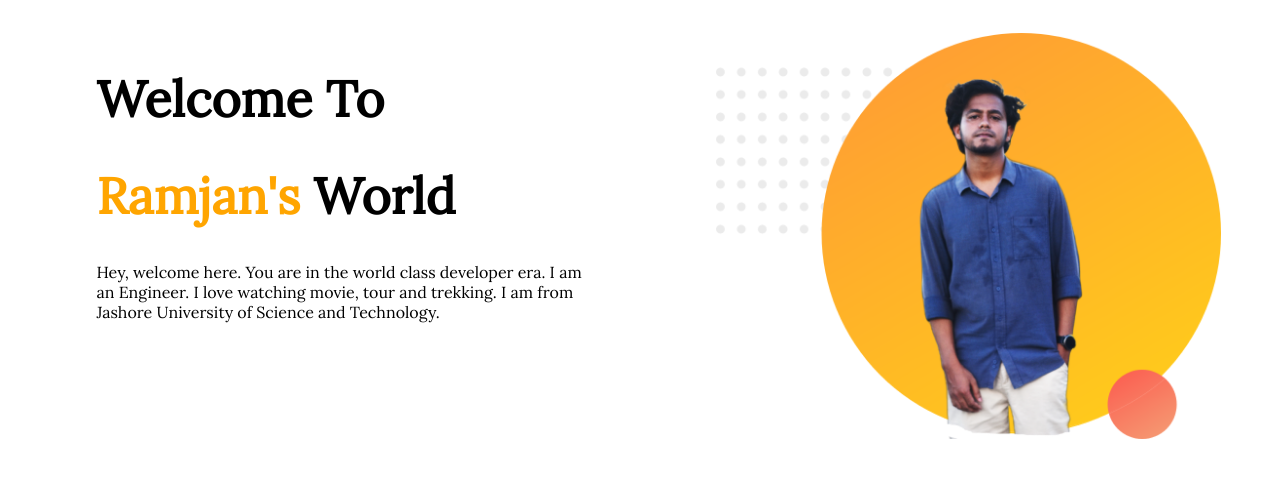
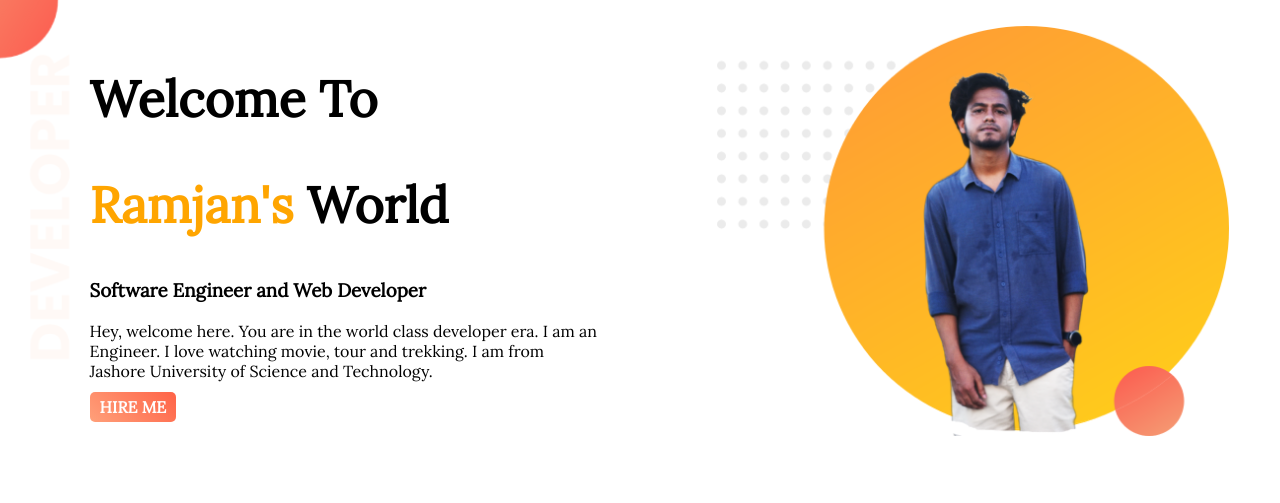
Before and after one commit to khanramjan/my-portfolio, a plain HTML site: page index.html in a window 1280 px wide. Drawn offline with Linux system fonts and the light colour scheme.

Commit message:
Button added

```diff
--- a/index.html
+++ b/index.html
@@ -7,14 +7,18 @@
     <link rel="stylesheet" href="style.css">
     <link rel="stylesheet" href="https://fonts.googleapis.com/css?family=Lora">
 <body>
+    <section class="top-banner">
     <div class="half-width">
         <h1>Welcome To</h1>
         <h1><span class="name-highlight">Ramjan's</span> World</h1>
+        <h3>Software Engineer and Web Developer</h3>
         <p>Hey, welcome here. You are in the world class developer era. I am an Engineer. I love watching movie, tour and trekking. I am from Jashore University of Science and Technology.</p>
+        <a class="link-button" target="_blank" href="https://www.linkedin.com/in/ramjan-khan-0a301b2b5/">HIRE ME</a>
     </div>
     <div class="half-width">
         <img src="images/profile1.png" alt="">
     </div>
+</section>
 
 </body>
 
--- a/style.css
+++ b/style.css
@@ -1,4 +1,5 @@
 body{
+    margin: 0;
     font-family: "Lora", sans-serif;
 }
 h1{
@@ -17,3 +18,19 @@ h1{
 .half-width img{
     width:100%;
 }
+.top-banner{
+    background-image: url("images/top-banner.png");
+    background-repeat: no-repeat;
+}
+section{
+    height: 500px;
+
+}
+.link-button{
+    text-decoration: none;
+    background-image: linear-gradient(45deg,lightSalmon,tomato);
+    padding: 5px 10px;
+    border-radius: 5px;
+    color: white;
+    font-weight: 700;
+}
```
